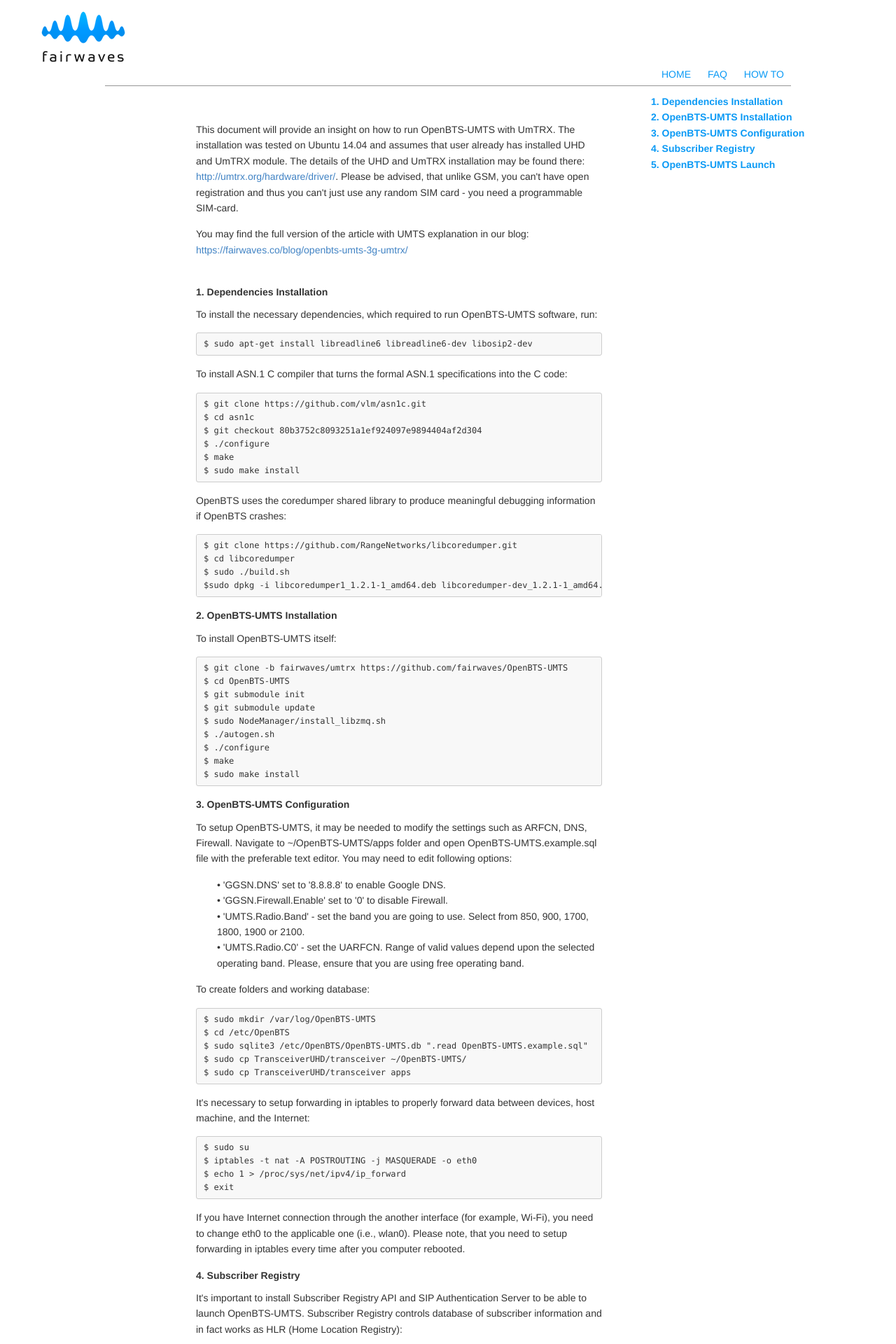
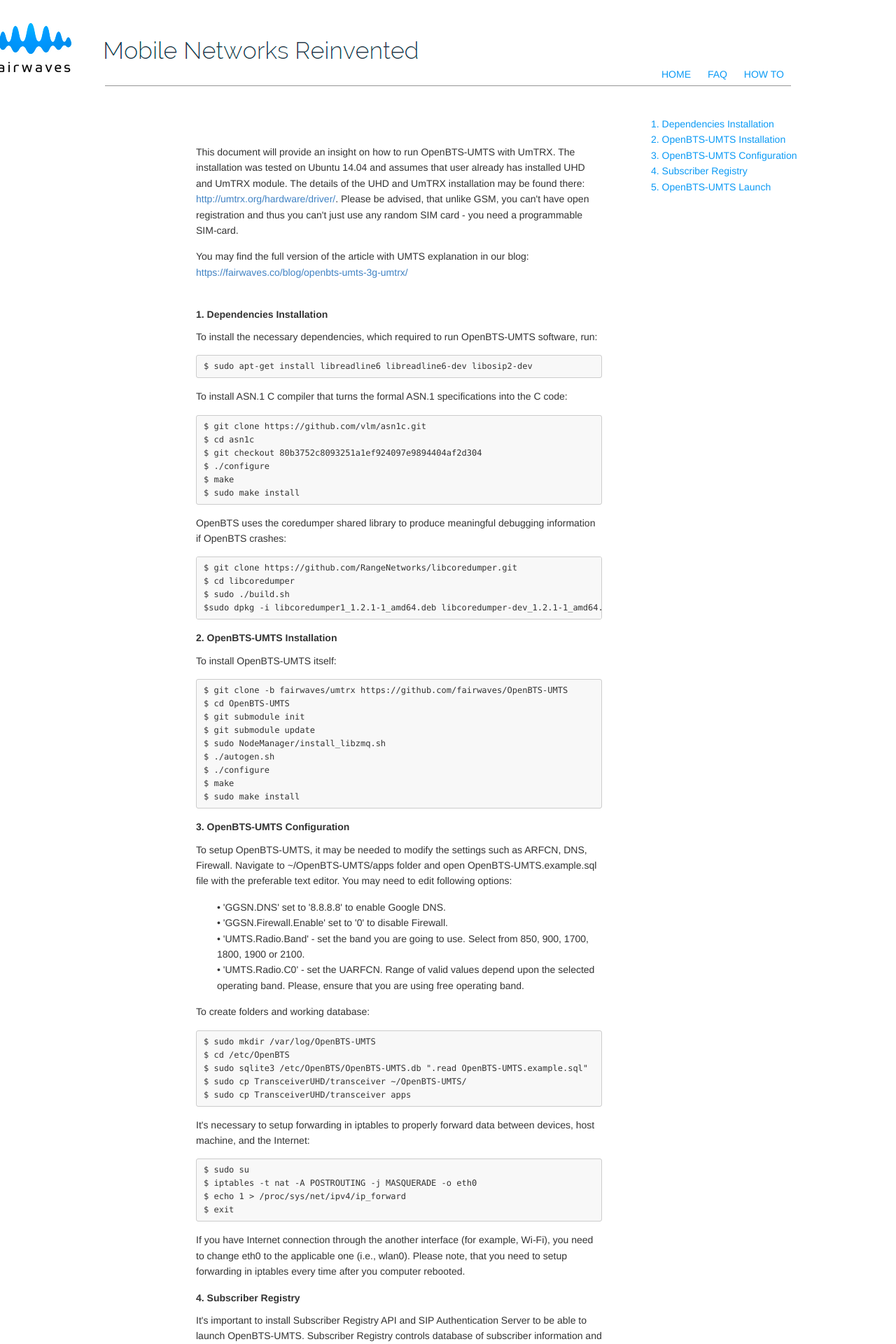
Before and after one commit to fairwaves/um-docs, a Jekyll site: the page openbts-umts.html, which Jekyll copies as it is, in a window 1280 px wide. Shown: the top 1920 px of the page at 70% size. Built offline with Jekyll 4.4.1, drawn with Linux system fonts in a browser that asks for light colours.

Commit message:
Style Fix
- Added new Grid
- Fixed header
- Menu

```diff
--- a/global.css
+++ b/global.css
@@ -3,6 +3,17 @@
 .architecture{padding:40 20px;border-bottom:1px solid #a7a7a7;padding-bottom:0px;padding-top:23px;}.architecture p{font-size:14px;line-height:22px;padding:20px;color:gray;word-wrap:break-word}
 .grid_11{float:left;width:450px;padding:20px;margin-left:80px;padding-left:65px}
 
+
+/* Grid_13 */
+
+.grid_13{
+    float:left;
+    width:450px;
+    padding:20px;
+    margin-left:90px;
+    padding-left:40px;
+    padding-bottom:40px;
+}
 
 /* Drop Vert */
 
--- a/index.html
+++ b/index.html
@@ -124,9 +124,8 @@
 					  </div>
 
 
-					  <div class="grid_11">
-						<img class="box-content" alt="" src="./content/3G_m.png"
-                        ">
+					  <div class="grid_13">
+						<img class="box-content" alt="" src="./content/3G_m.png">
 					  </div>
 					  <div class="clearfix"></div>
 				</div>
--- a/openbts-umts.html
+++ b/openbts-umts.html
@@ -18,7 +18,7 @@
 
 					</div>
 					<div class="logo">
-					<img class="imglogo" alt=""  src="logo.png">
+					<img class="imglogo" alt=""  src="logo2.png">
 					</div>
 
 		</div>
@@ -31,11 +31,11 @@
 
       <div class="span3">
           <ul class="nav nav-list">
-		<h4><a href="#1. Dependencies">1. Dependencies Installation</a></h4>
-		<h4><a href="#2. OpenBTS-UMTS">2. OpenBTS-UMTS Installation</a></h4>
-        <h4><a href="#3. Configure">3. OpenBTS-UMTS Configuration</a></h4>
-        <h4><a href="#4. Registry">4. Subscriber Registry</a></h4>
-        <h4><a href="#5. Run">5. OpenBTS-UMTS Launch</a></h4>
+		<a href="#1. Dependencies">1. Dependencies Installation</a>
+		<a href="#2. OpenBTS-UMTS">2. OpenBTS-UMTS Installation</a>
+        <a href="#3. Configure">3. OpenBTS-UMTS Configuration</a>
+        <a href="#4. Registry">4. Subscriber Registry</a>
+        <a href="#5. Run">5. OpenBTS-UMTS Launch</a>
 		</li>
 		</ul>
       </div>
```
